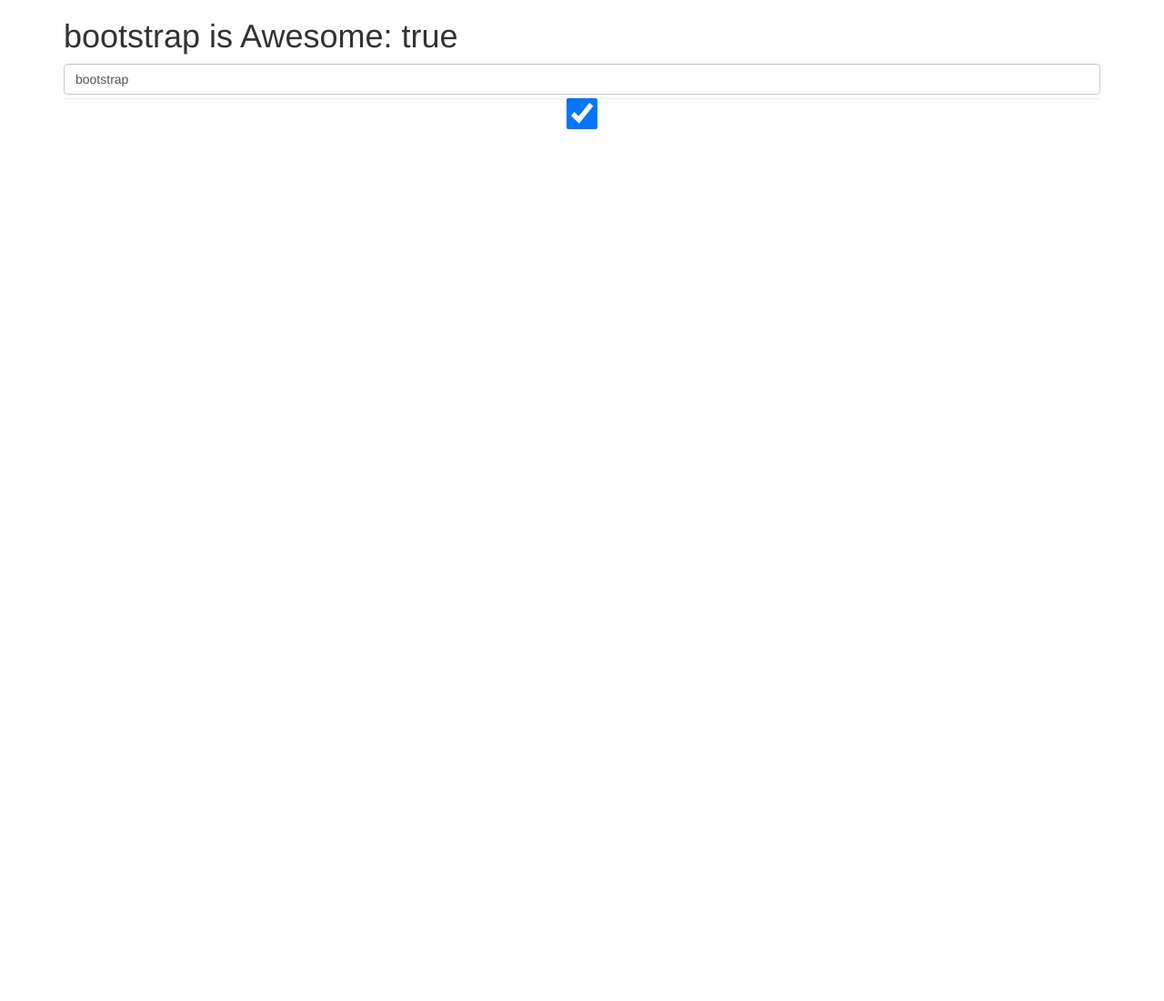
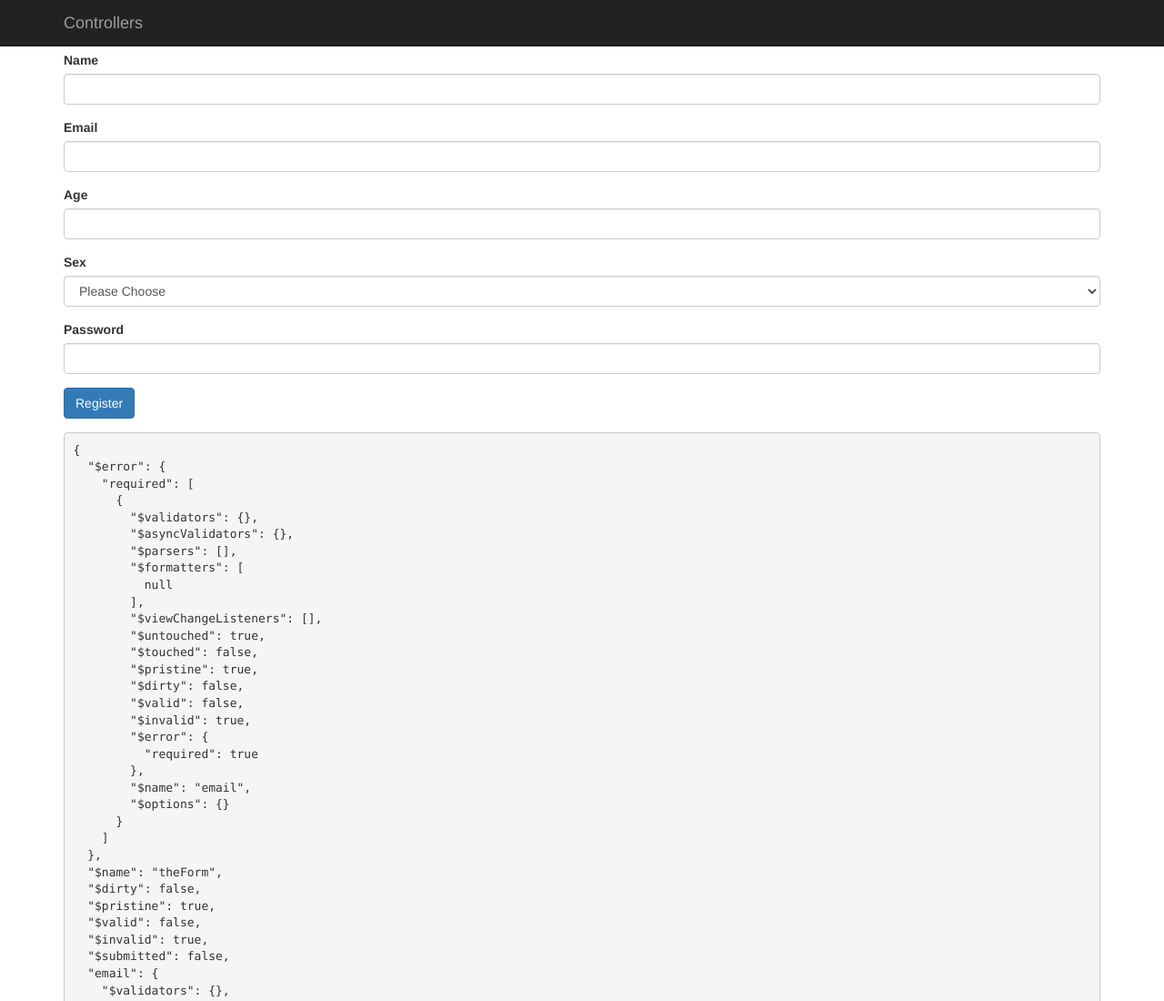
Before and after one commit to boyuan459/contacts, a plain HTML site: page index.html in a window 1280 px wide. Shown: the top 1100 px of the page at 91% size. Before the commit the page ends 800 px from the top, so only its background shows below. Drawn offline with nearby package versions, Linux system fonts and the light colour scheme.

Commit message:
form validate

```diff
--- a/index.html
+++ b/index.html
@@ -1,17 +1,71 @@
 <!DOCTYPE html>
-<html lang="en" ng-app="">
+<html lang="en" ng-app="minmax">
     <head>
-        <title>Data Binding</title>
+        <title>Controllers</title>
         <link href="https://maxcdn.bootstrapcdn.com/bootstrap/3.3.6/css/bootstrap.min.css" rel="stylesheet">
+        <link href="main.css" rel="stylesheet">
         <script src="//code.angularjs.org/1.5.0-rc.2/angular.min.js"></script>
     </head>
     <body>
-        <div class="container" ng-init="title='bootstrap';awesome=true;">
-            <h1> {{ title }} is Awesome: {{awesome}}</h1>
+        <nav class="navbar navbar-inverse navbar-fixed-top">
+            <div class="container">
+                <div class="navbar-header">
+                    <a class="navbar-brand" href="/">Controllers</a>
+                </div>
+            </div>
+        </nav>
 
-            <input type="text" class="form-control" ng-model="title" />
+        <div class="container main-content" ng-controller="MinMaxCtrl">
+            <form ng-submit="onSubmit(theForm.$valid)" novalidate="novalidate" name="theForm">
+                <div class="form-group">
+                    <label for="name">Name</label>
+                    <input type="text" ng-model="formModel.name" class="form-control" id="name">
+                </div>
 
-            <input type="checkbox" class="form-control" ng-model="awesome" />
+                <div class="form-group" ng-class="{'has-error':!theForm.email.$valid && (!theForm.$pristine || theForm.$submitted), 'has-success':theForm.email.$valid && (!theForm.$pristine || theForm.$submitted)}">
+                    <label for="email">Email</label>
+                    <input type="email" ng-model="formModel.email" class="form-control" id="email"
+                           required="required"
+                           name="email">
+                    <p class="help-block" ng-show="theForm.email.$error.required && (!theForm.$pristine || theForm.$submitted)">
+                        This field is required
+                    </p>
+                    <p class="help-block" ng-show="theForm.email.$error.email && (!theForm.$pristine || theForm.$submitted)">
+                        Please enter an email with at least an @ symbol
+                    </p>
+<!--                    <pre>Validation {{ theForm.email.$error | json }} </pre>
+                    <pre>Field Valid? {{ theForm.email.$valid }}</pre>
+                    <pre>Form Pristine? {{ theForm.$pristine }}</pre>
+                    <pre>Form Submitted? {{ theForm.$submitted }}</pre>-->
+                </div>
+
+                <div class="form-group">
+                    <label for="age">Age</label>
+                    <input type="number" class="form-control" ng-model="formModel.age" id="age">
+                </div>
+
+                <div class="form-group">
+                    <label for="sex">Sex</label>
+                    <select name="sex" id="sex" class="form-control" ng-model="formModel.sex">
+                        <option value="">Please Choose</option>
+                        <option value="male">Male</option>
+                        <option value="female">Female</option>
+                    </select>
+                </div>
+
+                <div class="form-group">
+                    <label for="password">Password</label>
+                    <input type="password" ng-model="formModel.password" class="form-control" id="password">
+                </div>
+
+                <div class="form-group">
+                    <button class="btn btn-primary" type="submit">Register</button>
+                </div>
+            </form>
+
+            <pre>{{theForm | json}}</pre>
         </div>
+
+        <script src="main.js"></script>
     </body>
 </html>
--- /dev/null
+++ b/main.css
@@ -0,0 +1,3 @@
+.main-content {
+    margin-top: 4em;
+}
--- /dev/null
+++ b/main.js
@@ -0,0 +1,24 @@
+var app = angular.module('minmax', []);
+
+app.controller('MinMaxCtrl', function($scope, $http) {
+
+    $scope.formModel = {};
+
+    $scope.onSubmit = function(valid) {
+
+        if (valid) {
+            console.log("Hey I'm submitted");
+            console.log($scope.formModel);
+
+            $http.post('http://restcms.local/api/v1/auth/register', $scope.formModel)
+                    .success(function(data) {
+                        console.log(":) ", data);
+                    }).error(function(err) {
+                        console.log("Register error: " + err);
+                    });
+        } else {
+            console.log("Invalid form");
+        }
+    };
+
+});
```
